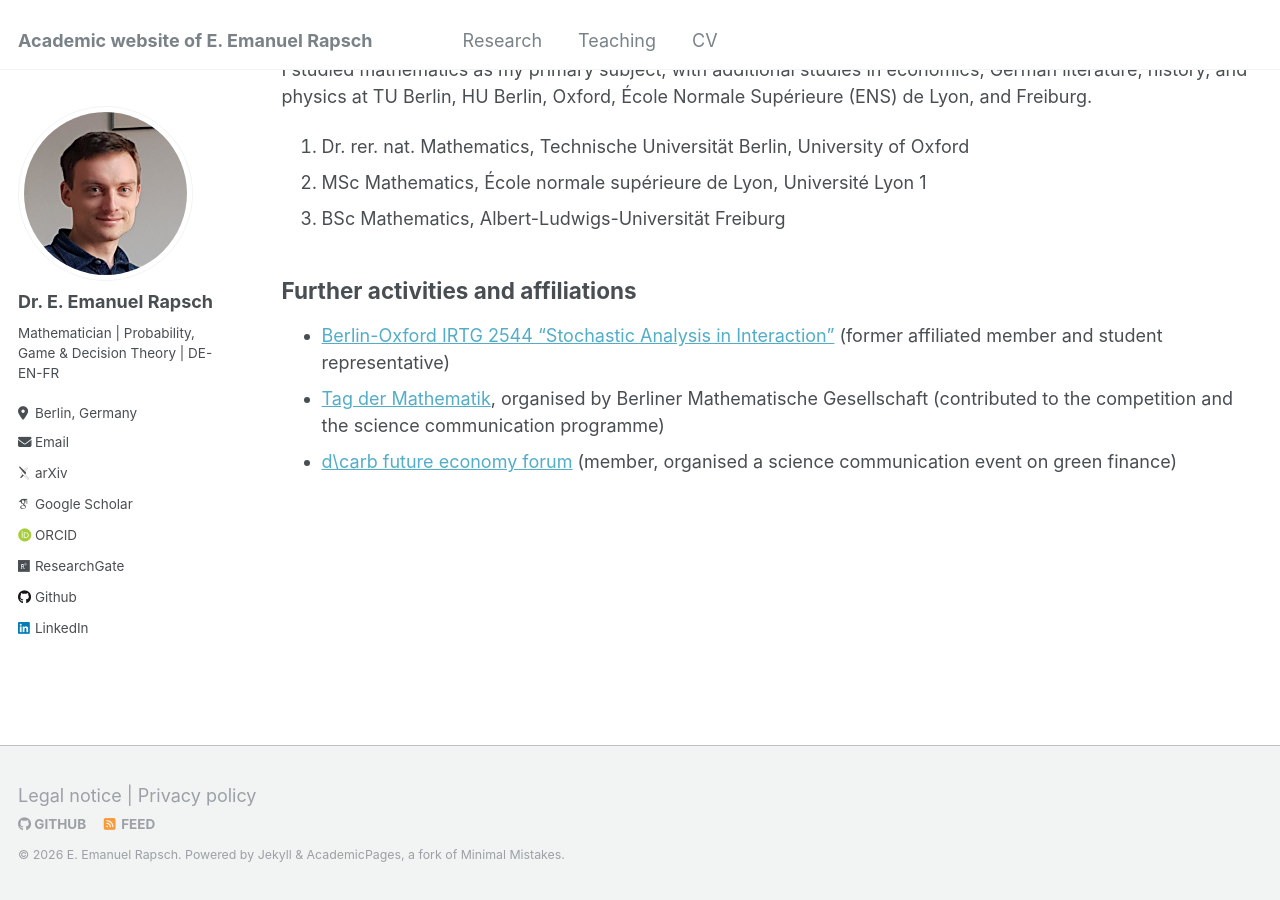
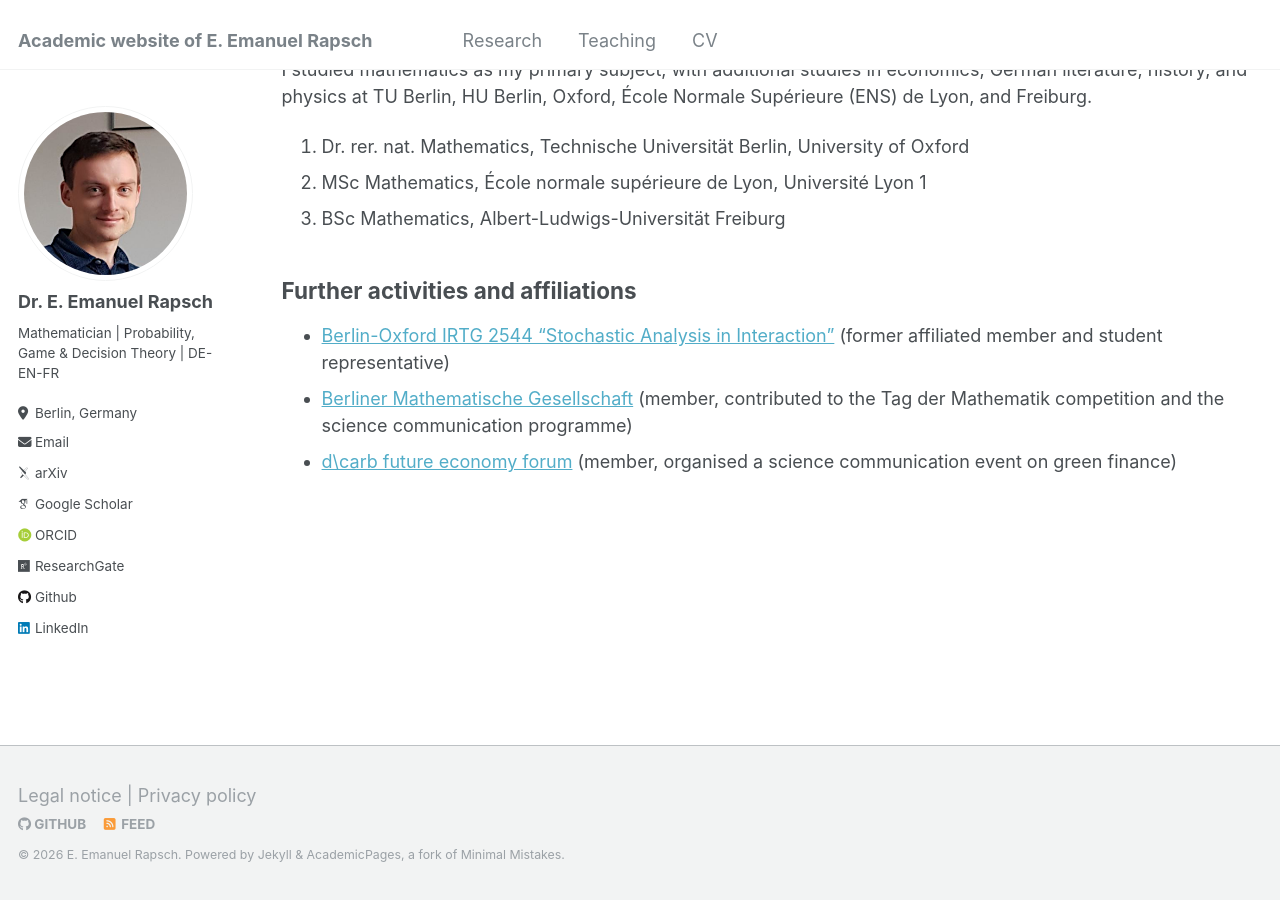
Before and after one commit to erapsch/erapsch.github.io, a Jekyll site: the page built from _pages/cv.md, in a window 1280 px wide and 900 px high, scrolled down 714 px. Built offline with Jekyll 4.4.1, drawn with Linux system fonts in a browser that asks for light colours; some web fonts are replaced.

Commit message:
Update cv.md

```diff
--- a/_pages/cv.md
+++ b/_pages/cv.md
@@ -30,5 +30,5 @@ I studied mathematics as my primary subject, with additional studies in economic
 ## Further activities and affiliations
 
 * <a href="https://www3.math.tu-berlin.de/stoch/IRTG/">Berlin-Oxford IRTG 2544 "Stochastic Analysis in Interaction"</a> (former affiliated member and student representative)
-* <a href="https://www3.math.tu-berlin.de/TDM/tdm-2024/">Tag der Mathematik</a>, organised by Berliner Mathematische Gesellschaft (contributed to the competition and the science communication programme)
+* <a href="https://math.berlin/">Berliner Mathematische Gesellschaft</a> (member, contributed to the Tag der Mathematik competition and the science communication programme)
 * <a href="https://www.decarb.world/">d\carb future economy forum</a> (member, organised a science communication event on green finance)
```
